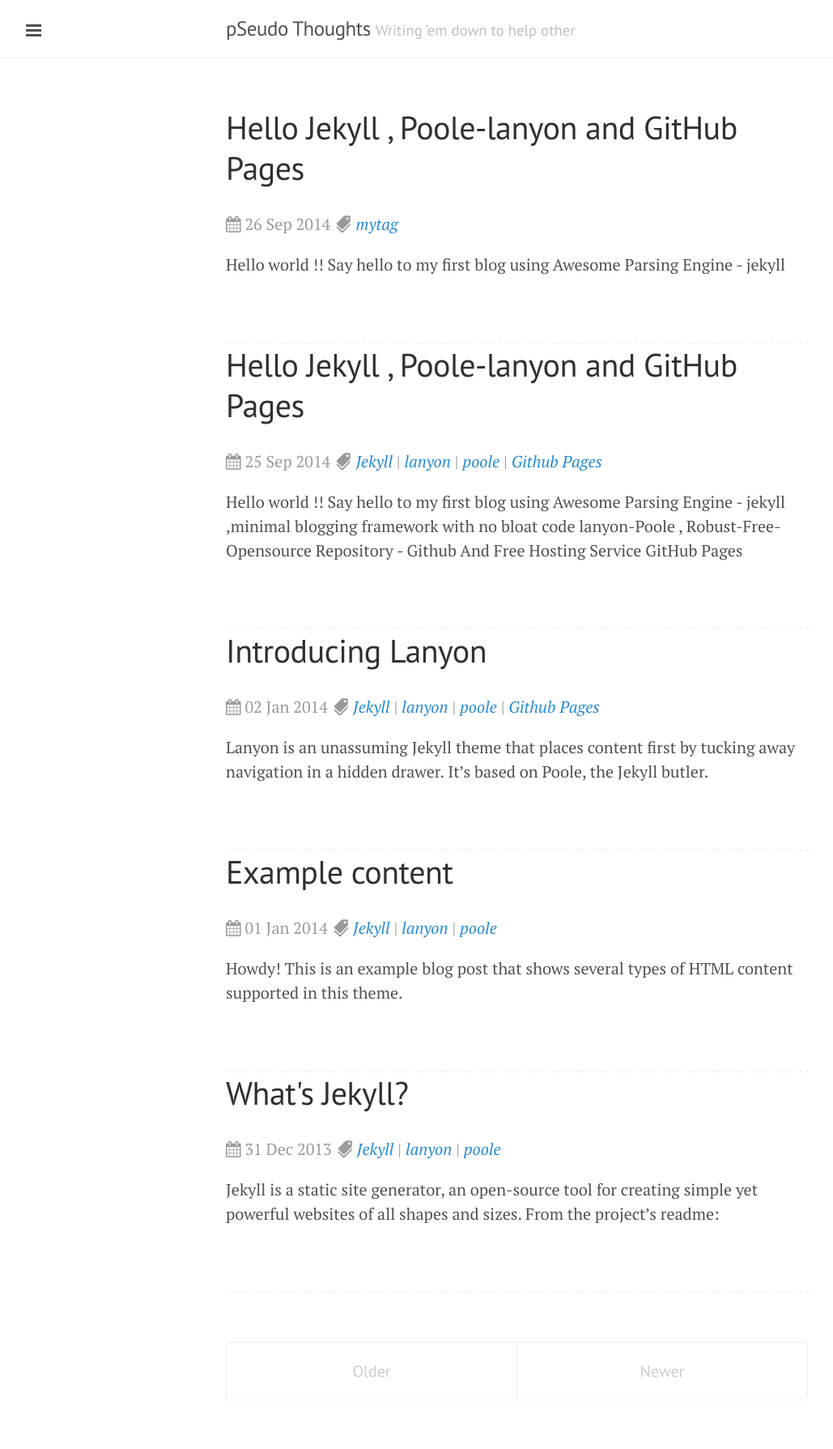
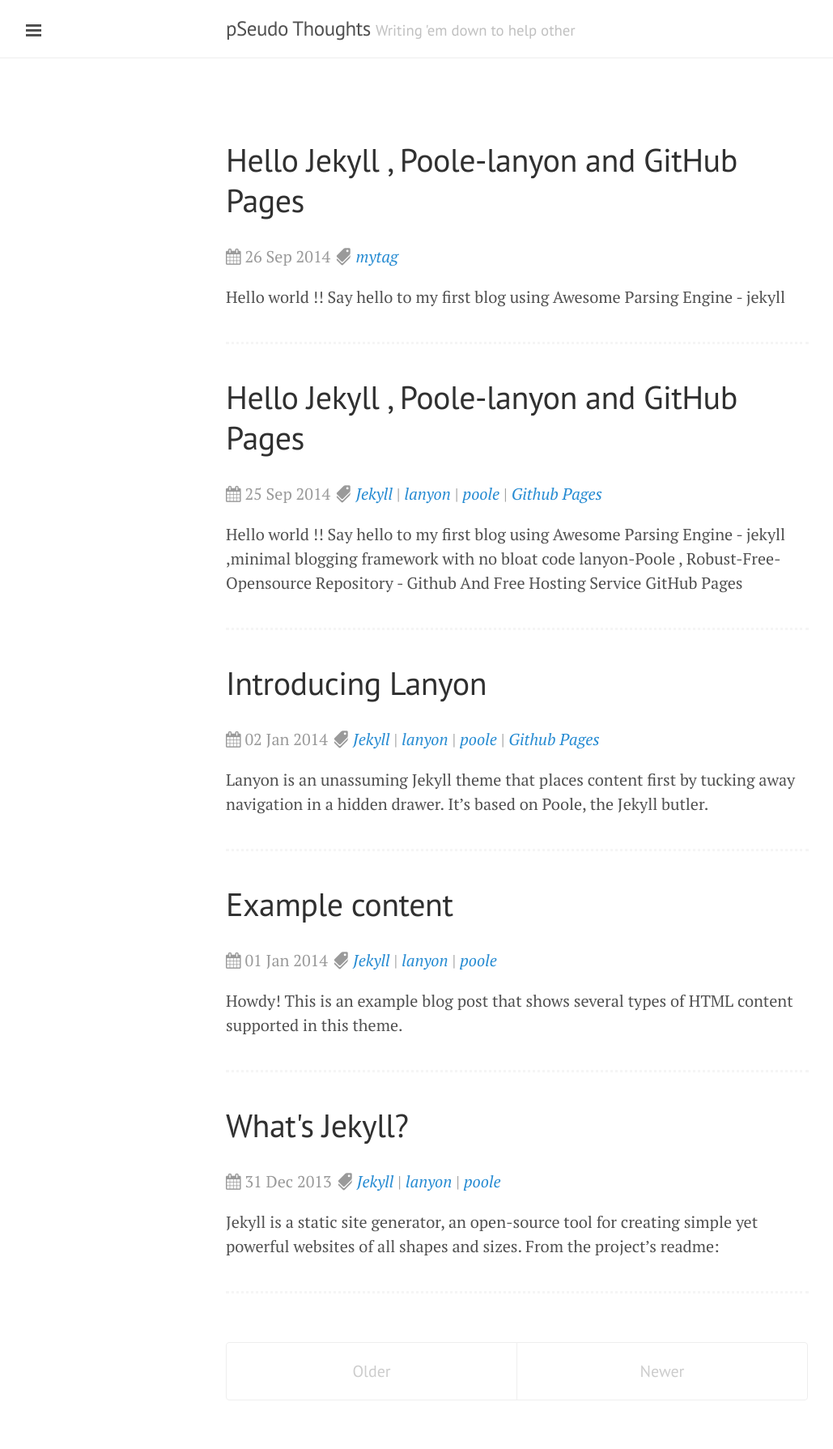
Before and after one commit to DharmeshPandav/dharmeshpandav.github.io, a Jekyll site: the page built from index.html, in a window 1280 px wide. Shown: the whole page at 81% size, without its empty margins (1-1030 px from the left). Built offline with Jekyll 4.4.1, drawn with Linux system fonts in a browser that asks for light colours; nearby versions of some CDN libraries; Markdown is read by kramdown in place of the engine named in the settings; the list of posts is cut into pages by our own code.

Commit message:
changed config

```diff
--- a/public/css/custom.css
+++ b/public/css/custom.css
@@ -76,6 +76,7 @@
 
 .post-bottom-padding{
     margin-bottom: 0rem !important;
-    padding-bottom: 4rem !important;
+    padding-bottom: 2rem !important;
+    padding-top: 2rem !important;
     border-bottom: 3px dotted #f5f5f5;
 }
```
